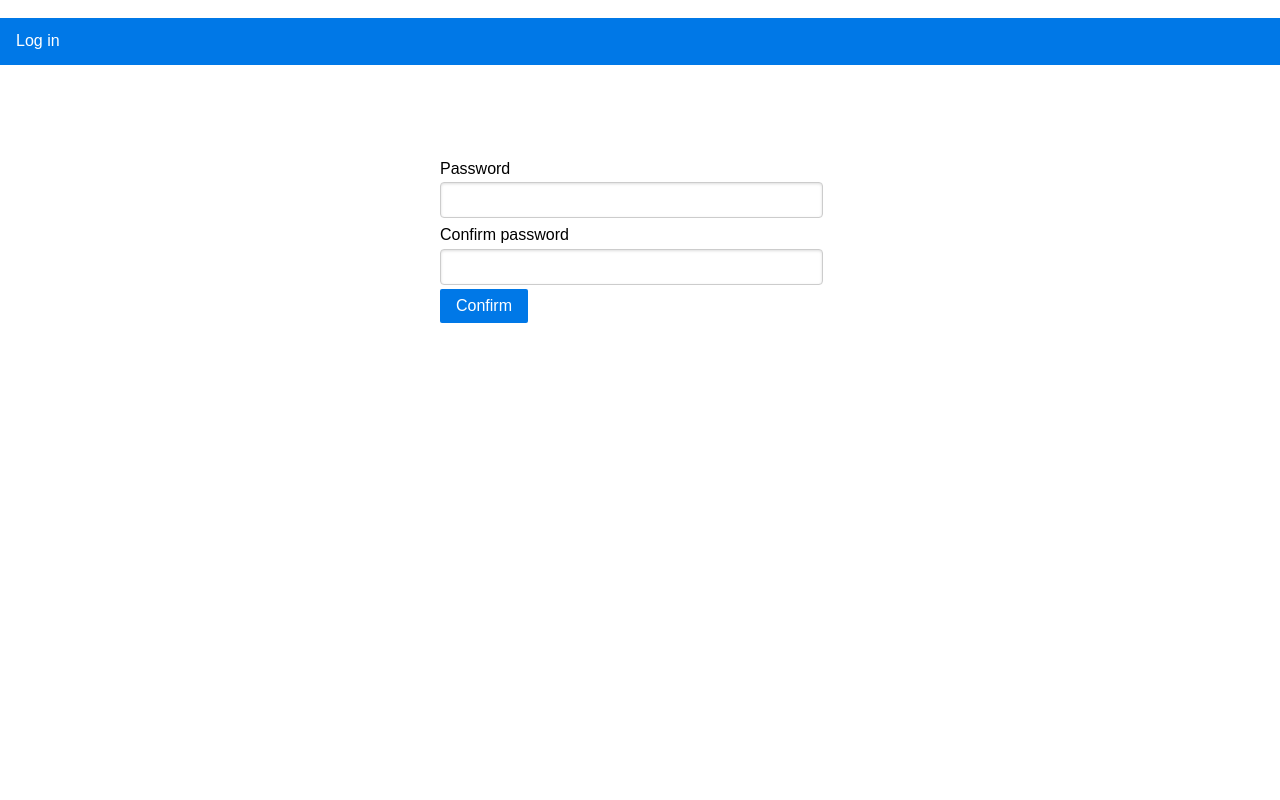
After one commit to bobanlazarevic/KroonStudioDevTask, a Flask app: page /reset/1 in a window 1280 px wide. The commit adds this page. Run offline with Flask 2, Linux system fonts and the light colour scheme; some libraries are stand-ins or nearby versions.

Commit message:
Added option to confirm email address and to reset password via email.

```diff
--- a/blog/users/forms.py
+++ b/blog/users/forms.py
@@ -17,7 +17,7 @@ class RegistrationForm(FlaskForm):
                                      validators=[DataRequired(), EqualTo('password')])
 
     def validate_email(self, email):
-        user = User.query.filter_by(email = email.data).first()
+        user = User.query.filter_by(email = email.data.lower()).first()
         if user:
             raise ValidationError('That email is taken!')
 
@@ -28,3 +28,16 @@ class RegistrationForm(FlaskForm):
 class LoginForm(FlaskForm):
     email = StringField('Email', validators=[DataRequired(), Email()])
     password = PasswordField('Password', validators=[DataRequired()])
+
+class RequestResetForm(FlaskForm):
+    email = StringField('Email',
+                        validators=[DataRequired(), Email()])
+
+class ResetPasswordForm(FlaskForm):
+    password = PasswordField('Password', validators=[DataRequired()])
+    confirm_password = PasswordField('Confirm Password',
+                                     validators=[DataRequired(), EqualTo('password')])
+
+    def validate_password(self, password):
+        if not re.match(r"^(?=.*[a-z])(?=.*[A-Z])(?=.*\d)(?=.*[@$!%*?&])[A-Za-z\d@$!%*?&]{8,}$", password.data):
+            raise ValidationError('Minimum length 8 characters, must contain at least one capitalized letter at least one number digit and at least one symbol!')
--- a/blog/users/routes.py
+++ b/blog/users/routes.py
@@ -1,10 +1,15 @@
 from flask import Flask, render_template, url_for, flash, redirect, request, Blueprint
 from flask_login import login_user, logout_user, current_user, login_required
 from werkzeug.security import generate_password_hash, check_password_hash
+from datetime import datetime
 
-from blog.users.forms import LoginForm, RegistrationForm
+from flask_mail import Message
+from threading import Thread
+from itsdangerous import URLSafeTimedSerializer
+
+from blog.users.forms import LoginForm, RegistrationForm, RequestResetForm, ResetPasswordForm
 from blog.models import User
-from blog import db
+from blog import db, app, mail
 
 users_bp = Blueprint('users_bp', __name__)
 
@@ -17,7 +22,7 @@ def register_user():
 @users_bp.route('/register', methods=['POST'])
 def register_user_post():
     if current_user.is_authenticated:
-        return redirect(url_for('dashboard'))
+        return redirect( url_for('dashboard_bp.dashboard') )
 
     form = RegistrationForm(request.form)
     if form.validate():
@@ -31,6 +36,10 @@ def register_user_post():
         )
         db.session.add(new_user)
         db.session.commit()
+
+        send_confirmation_email(new_user.email)
+
+        flash('The confirmation link is sent.')
 
         return redirect(url_for('users_bp.login'))
 
@@ -71,3 +80,117 @@ def logout():
     logout_user()
 
     return redirect(url_for('users_bp.login'))
+
+@users_bp.route("/reset_password")
+def reset_request():
+    if current_user.is_authenticated:
+        return redirect(url_for('dashboard_bp.dashboard'))
+
+    return render_template('reset_request.html', form = RequestResetForm())
+
+@users_bp.route("/reset_password", methods=['POST'])
+def reset_request_post():
+    form = RequestResetForm(request.form)
+
+    user = User.query.filter_by(email = request.form.get('email')).first()
+
+    if user and form.validate():
+        send_reset_email(request.form.get('email').lower())
+        flash('An email has been sent with instructions to reset your password.')
+    else:
+        flash('There is no account with that email. You must register first.')
+
+    return redirect(url_for('users_bp.login'))
+
+@users_bp.route('/reset/<token>')
+def reset_with_token(token):
+    form = ResetPasswordForm()
+
+    return render_template('reset_password.html', form = form, token = token)
+
+@users_bp.route('/reset/<token>', methods=['POST'])
+def reset_with_token_post(token):
+    try:
+        password_reset_serializer = URLSafeTimedSerializer(app.config['SECRET_KEY'])
+        email = password_reset_serializer.loads(token, salt='password-reset-salt', max_age=1800)
+    except:
+        flash('The password reset link is invalid or has expired.', 'error')
+        return redirect(url_for('users_bp.login'))
+
+    form = ResetPasswordForm(request.form)
+
+    if form.validate():
+        user = User.query.filter_by(email = email).first()
+
+        user.password = generate_password_hash(request.form.get('password'), method = 'pbkdf2:sha256')
+        db.session.commit()
+
+        flash('Your password has been updated!')
+        return redirect(url_for('users_bp.login'))
+
+    for error in form.errors.items():
+        flash(error[0].capitalize() + ': '+ str(error[1][0]))
+
+    return redirect(url_for('users_bp.reset_with_token', token = token))
+
+
+@users_bp.route('/confirm/<token>')
+def confirm_email(token):
+    try:
+        confirm_serializer = URLSafeTimedSerializer(app.config['SECRET_KEY'])
+        email = confirm_serializer.loads(token, salt='email-confirmation-salt', max_age=1800)
+    except:
+        flash('The confirmation link is invalid or has expired.')
+        return redirect(url_for('users_bp.login'))
+
+    user = User.query.filter_by(email = email).first()
+
+    if user.email_confirmed:
+        flash('Account already confirmed. Please login.')
+    else:
+        user.email_confirmed = True
+        user.email_confirmed_on = datetime.now()
+        db.session.add(user)
+        db.session.commit()
+
+        flash('Thank you for confirming your email address!')
+
+    return redirect(url_for('dashboard_bp.dashboard'))
+
+def send_async_email(msg):
+    with app.app_context():
+        mail.send(msg)
+
+
+def send_email(subject, recipients, html_body):
+    msg = Message(subject, recipients=recipients)
+    msg.html = html_body
+    thr = Thread(target=send_async_email, args=[msg])
+    thr.start()
+
+
+def send_confirmation_email(user_email):
+    confirm_serializer = URLSafeTimedSerializer(app.config['SECRET_KEY'])
+
+    confirm_url = url_for(
+        'users_bp.confirm_email',
+        token=confirm_serializer.dumps(user_email, salt='email-confirmation-salt'), _external=True)
+
+    html = render_template(
+        'email_confirmation.html',
+        confirm_url = confirm_url)
+
+    send_email('Confirm Your Email Address', [user_email], html)
+
+def send_reset_email(user_email):
+    password_reset_serializer = URLSafeTimedSerializer(app.config['SECRET_KEY'])
+
+    password_reset_url = url_for(
+        'users_bp.reset_with_token',
+        token = password_reset_serializer.dumps(user_email, salt='password-reset-salt'), _external=True)
+
+    html = render_template(
+        'email_password_reset.html',
+        password_reset_url = password_reset_url)
+
+    send_email('Password Reset Requested', [user_email], html)
--- /dev/null
+++ b/instance/flask.cfg
@@ -0,0 +1,12 @@
+import os
+
+SECRET_KEY = 'ovojetajnasifra'
+SQLALCHEMY_DATABASE_URI = 'sqlite:///blog.db'
+
+MAIL_SERVER = 'smtp.mailtrap.io'
+MAIL_PORT = 2525
+MAIL_USE_TLS = True
+MAIL_USE_SSL = False
+MAIL_USERNAME = '0920e74ed898ad'
+MAIL_PASSWORD = '82068487d47956'
+MAIL_DEFAULT_SENDER = 'support@kroonblogapp.com'
--- a/requirements.txt
+++ b/requirements.txt
@@ -6,3 +6,4 @@ Flask-Script
 flask-login
 flask-wtf
 flask-msearch
+flask-mail
--- /dev/null
+++ b/static/mycss.css
@@ -0,0 +1,76 @@
+.error-message {
+    background-color: #fce4e4;
+    border: 1px solid #fcc2c3;
+    float: left;
+    padding: 20px 30px;
+}
+
+.error-text {
+    color: #cc0033;
+    font-family: Helvetica, Arial, sans-serif;
+    font-size: 13px;
+    font-weight: bold;
+    line-height: 20px;
+    text-shadow: 1px 1px rgba(250,250,250,.3);
+}
+
+ul {
+    list-style-type: none;
+    margin: 0;
+    padding: 0;
+    overflow: hidden;
+    background-color: #0078E7;
+}
+
+li {
+    float: left;
+}
+
+li a {
+    display: block;
+    color: white;
+    text-align: center;
+    padding: 14px 16px;
+    text-decoration: none;
+}
+
+li a:hover {
+    background-color: #111;
+}
+
+.center {
+    position: absolute;
+    margin: auto;
+    top: 150px;
+    right: 0;
+    bottom: 0;
+    left: 0;
+    width: 400px;
+}
+
+.searchbtn {
+    position: absolute;
+    margin: auto;
+    top: 80px;
+    right: 0;
+    bottom: 0;
+    left: 0;
+    width: 400px;
+}
+
+a.disablelinks {
+    pointer-events: none;
+    cursor: default;
+}
+
+textarea {
+    resize: none;
+}
+
+form textarea {
+    height: 350px;
+}
+
+select {
+    width: 385px;
+}
--- a/templates/dashboard.html
+++ b/templates/dashboard.html
@@ -23,7 +23,7 @@
                 <header class="post-header">
                     <p class="post-title"><a href="{{ url_for('dashboard_bp.single_article', article_id = post['article_id']) }}">{{ post['title'] }}</a></p>
                     <p class="post-meta">
-                        By <a href="{{ url_for('dashboard_bp.user_articles', user_id = post['user_id']) }}" class="post-author">{{ post['first_name'] }} {{ post['last_name'] }}</a> under <a class="post-category post-category-design" href="#">{{ post['category'] }}</a>
+                        By <a href="{{ url_for('dashboard_bp.user_articles', user_id = post['user_id']) }}" class="post-author">{{ post['first_name'] }} {{ post['last_name'] }}</a> under <a class="post-category post-category-design disablelinks" href="#">{{ post['category'] }}</a>
                     </p>
                 </header>
 
--- a/templates/layout.html
+++ b/templates/layout.html
@@ -3,7 +3,7 @@
 <html lang="en" xmlns="http://www.w3.org/1999/xhtml">
 <head>
     <link rel="stylesheet" href="https://unpkg.com/purecss@1.0.1/build/pure-min.css" integrity="sha384-oAOxQR6DkCoMliIh8yFnu25d7Eq/PHS21PClpwjOTeU2jRSq11vu66rf90/cZr47" crossorigin="anonymous">
-    <link rel="stylesheet" type="text/css" href="{{ url_for('static', filename='mymenu.css') }}">
+    <link rel="stylesheet" type="text/css" href="{{ url_for('static', filename='mycss.css') }}">
     <link rel="stylesheet" type="text/css" href="{{ url_for('static', filename='posts.css') }}">
     <meta name="viewport" content="width=device-width, initial-scale=1">
 
--- a/templates/login.html
+++ b/templates/login.html
@@ -3,7 +3,7 @@
 
     <ul>
         <li><a href="{{ url_for('users_bp.register_user') }}">Sign up</a></li>
-        <li><a href="#">Forgot password?</a></li>
+        <li><a href="{{ url_for('users_bp.reset_request') }}">Forgot password?</a></li>
     </ul>
 
 <div class="center">
--- /dev/null
+++ b/templates/reset_password.html
@@ -0,0 +1,37 @@
+{% extends "layout.html" %}
+{% block content %}
+
+<ul>
+    <li><a href="{{ url_for('users_bp.login') }}">Log in</a></li>
+</ul>
+
+<div class="center">
+    <form action="{{ url_for('users_bp.reset_with_token_post', token = token) }}" method="POST" class="pure-form pure-form-stacked">
+        {{ form.hidden_tag() }}
+        <fieldset>
+            <div class="pure-g">
+                <div class="pure-u-1 pure-u-md-1-3">
+                    <label>Password</label>
+                    {{ form.password(class="pure-u-23-24") }}
+                </div>
+            </div>
+            <div class="pure-g">
+                <div class="pure-u-1 pure-u-md-1-3">
+                    <label>Confirm password</label>
+                    {{ form.confirm_password(class="pure-u-23-24") }}
+                </div>
+            </div>
+            <button type="submit" class="pure-button pure-button-primary">Confirm</button>
+        </fieldset>
+    </form>
+</div>
+
+{% with messages = get_flashed_messages() %}
+{% if messages %}
+<div class="error-message">
+    <span class="error-text">{{ messages[0] }}</span>
+</div>
+{% endif %}
+{% endwith %}
+
+{% endblock content %}
--- a/templates/single.html
+++ b/templates/single.html
@@ -10,9 +10,9 @@
         <div class="posts">
             <section class="post">
                 <header class="post-header">
-                    <h1 class="post-title">{{ post['title'] }}</h1>
+                    <p class="post-title"><a href="#" class="disablelinks">{{ post['title'] }}</a></p>
                     <p class="post-meta">
-                        By <a href="#" class="post-author">{{ post['first_name'] }} {{ post['last_name'] }}</a> under <a class="post-category post-category-design" href="#">{{ post['category'] }}</a>
+                        By <a href="#" class="post-author disablelinks">{{ post['first_name'] }} {{ post['last_name'] }}</a> under <a class="post-category post-category-design disablelinks" href="#">{{ post['category'] }}</a>
                     </p>
                 </header>
 
```
Also changed, not shown: blog/__init__.py (+4 -4 lines), blog/dashboard/routes.py (+3 -19 lines), blog/models.py (+23 -0 lines), templates/email_confirmation.html (added, +11 -0 lines), templates/email_password_reset.html (added, +10 -0 lines), templates/reset_request.html (added, +31 -0 lines), blog/blog.db, 1 other file.
